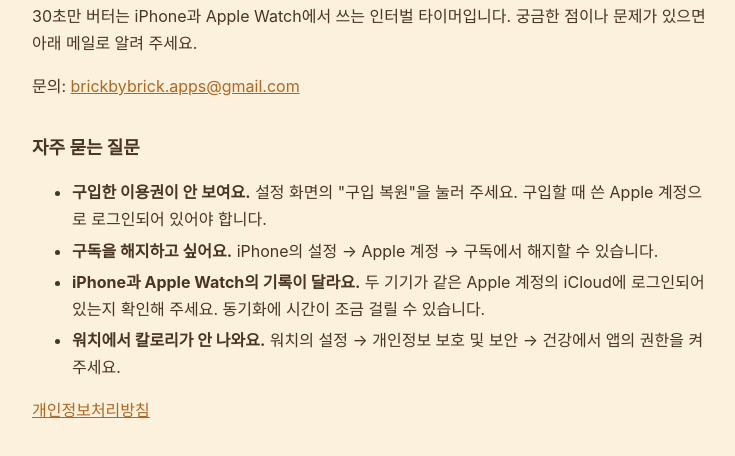
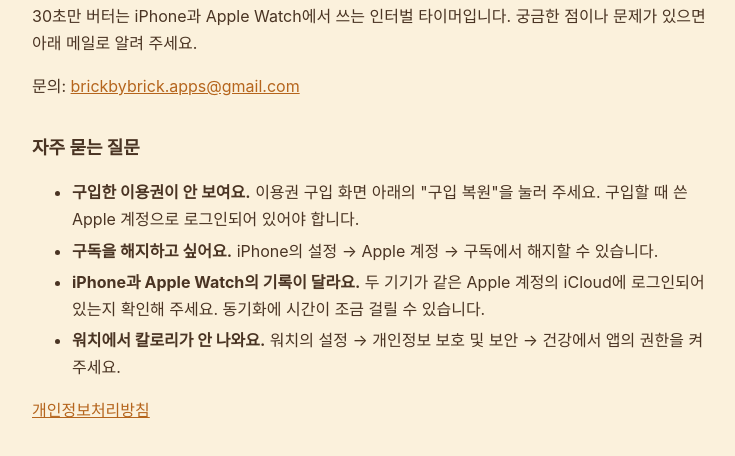
Before and after one commit to mango-log/butter, a plain HTML site: page index.html in a window 1280 px wide. Shown: the part 108-564 px from the top of the page, without its empty margins (268-1003 px from the left). Drawn offline with Linux system fonts and the light colour scheme.

Commit message:
지원 페이지 문구 수정
Co-Authored-By: Claude Fable 5.2 <noreply@anthropic.com>

```diff
--- a/index.html
+++ b/index.html
@@ -20,7 +20,7 @@
 
 <h2>자주 묻는 질문</h2>
 <ul>
-  <li><b>구입한 이용권이 안 보여요.</b> 설정 화면의 "구입 복원"을 눌러 주세요. 구입할 때 쓴 Apple 계정으로 로그인되어 있어야 합니다.</li>
+  <li><b>구입한 이용권이 안 보여요.</b> 이용권 구입 화면 아래의 "구입 복원"을 눌러 주세요. 구입할 때 쓴 Apple 계정으로 로그인되어 있어야 합니다.</li>
   <li><b>구독을 해지하고 싶어요.</b> iPhone의 설정 → Apple 계정 → 구독에서 해지할 수 있습니다.</li>
   <li><b>iPhone과 Apple Watch의 기록이 달라요.</b> 두 기기가 같은 Apple 계정의 iCloud에 로그인되어 있는지 확인해 주세요. 동기화에 시간이 조금 걸릴 수 있습니다.</li>
   <li><b>워치에서 칼로리가 안 나와요.</b> 워치의 설정 → 개인정보 보호 및 보안 → 건강에서 앱의 권한을 켜 주세요.</li>
```
Also changed, not shown: support.html (+1 -1 lines).
